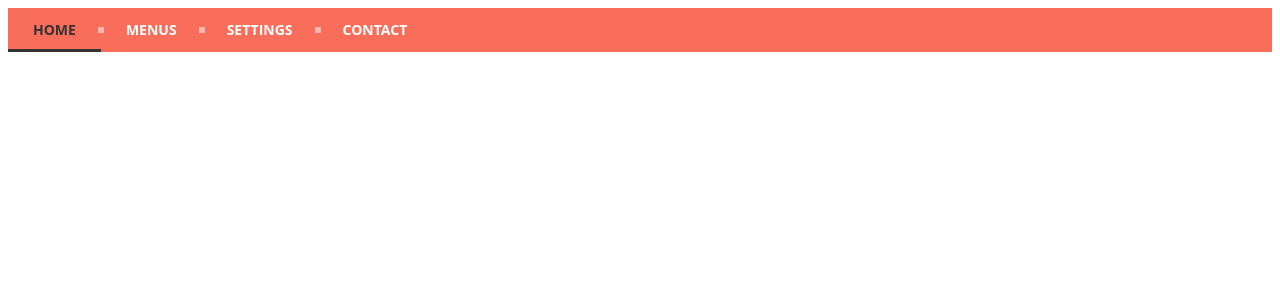
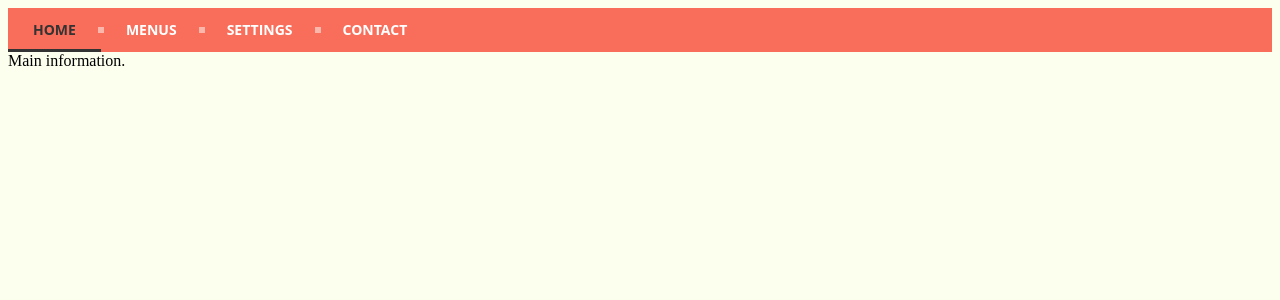
Before and after one commit to Rositsazz/EventSyetm, a Django app: page / in a window 1280 px wide. Shown: the top 300 px of the page. Run offline with Django 3.2, Linux system fonts and the light colour scheme.

Commit message:
Page content block in base html

```diff
--- a/EventSystem/static/css/main.css
+++ b/EventSystem/static/css/main.css
@@ -1,3 +1,7 @@
+body {
+  background-color: #FCFFED;
+}
+
 #cssmenu {
   background: #f96e5b;
   width: auto;
--- a/EventSystem/website/templates/base.html
+++ b/EventSystem/website/templates/base.html
@@ -2,9 +2,31 @@
 <html lang="en">
 <head>
     <meta charset="UTF-8">
-    <title>Title</title>
+    <link rel="stylesheet" href="/static/css/main.css" />
+    <title>Index page</title>
+    {% block 'head-content' %}
+
+    {% endblock %}
 </head>
+
 <body>
+<div class="preview clearfix light">
+    <div class="container">
+        <div class="content">
+            <div id="cssmenu">
+              <ul>
+                 <li class="active"><a href="#" target="_blank"><span><i class="fa fa-fw fa-home"></i> Home</span></a></li>
+                 <li><a href="#"><span><i class="fa fa-fw fa-bars"></i> Menus</span></a></li>
+                 <li><a href="#"><span><i class="fa fa-fw fa-cog"></i> Settings</span></a></li>
+                 <li><a href="#"><span><i class="fa fa-fw fa-phone"></i> Contact</span></a></li>
+              </ul>
+            </div>
 
+        </div>
+    </div>
+</div>
+{% block 'page-content' %}
+
+{% endblock %}
 </body>
 </html>
--- a/EventSystem/website/templates/index.html
+++ b/EventSystem/website/templates/index.html
@@ -1,26 +1,7 @@
-<!DOCTYPE html>
-<html lang="en">
-<head>
-    <meta charset="UTF-8">
-    <link rel="stylesheet" href="/static/css/main.css" />
-    <title>Index page</title>
+{% extends 'base.html' %}
 
-</head>
-
-<body>
-<div class="preview clearfix light">
-    <div class="container">
-        <div class="content">
-            <div id="cssmenu">
-              <ul>
-                 <li class="active"><a href="#" target="_blank"><span><i class="fa fa-fw fa-home"></i> Home</span></a></li>
-                 <li><a href="#"><span><i class="fa fa-fw fa-bars"></i> Menus</span></a></li>
-                 <li><a href="#"><span><i class="fa fa-fw fa-cog"></i> Settings</span></a></li>
-                 <li><a href="#"><span><i class="fa fa-fw fa-phone"></i> Contact</span></a></li>
-              </ul>
-        </div>
-        </div>
-    </div>
+{% block 'page-content' %}
+<div>
+    Main information.
 </div>
-</body>
-</html>
+{% endblock %}
```
